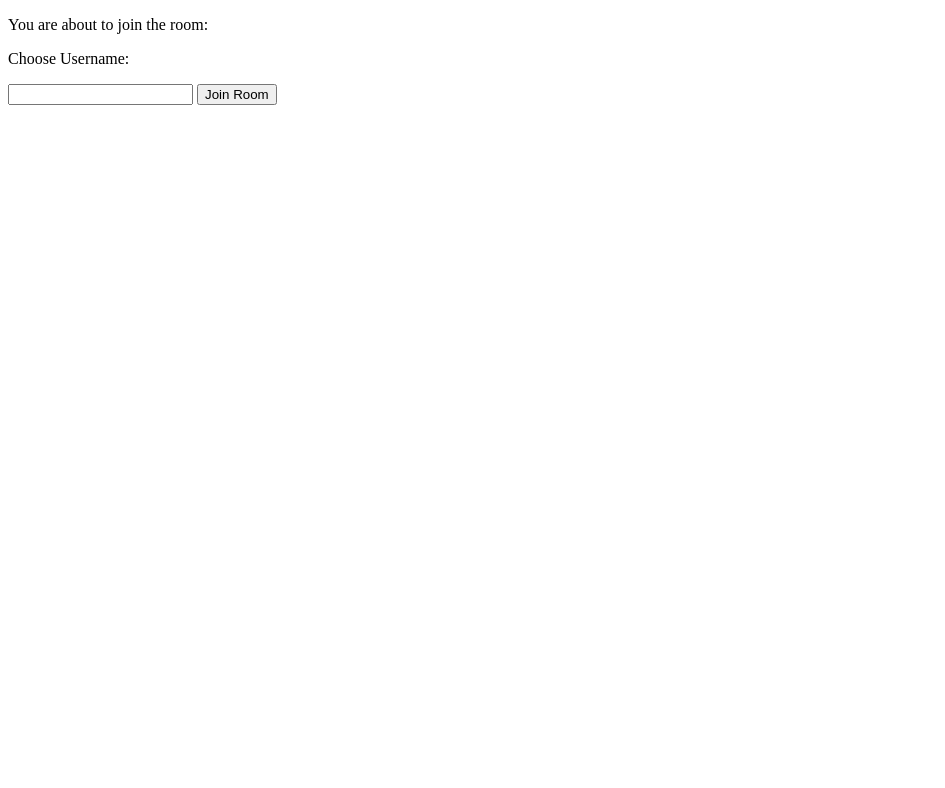
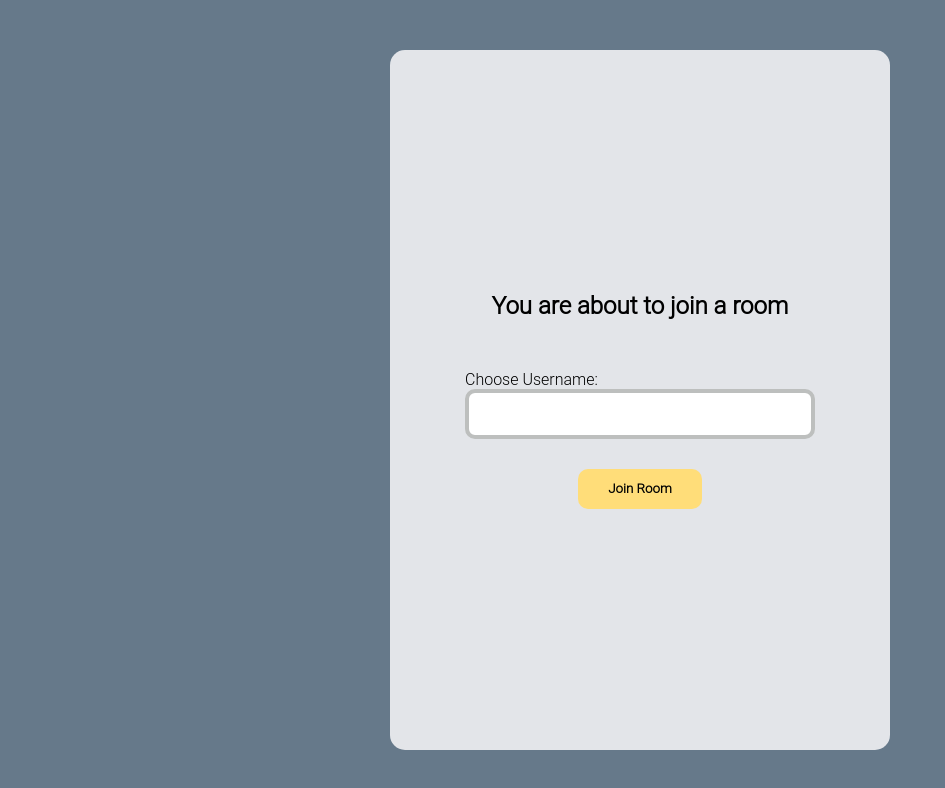
Before and after one commit to wangfelix/chat-app, a website: page public/html/joinroom.html in a window 1280 px wide. Shown: the whole page, without its empty margins (0-945 px from the left). Drawn offline with nearby package versions, Linux system fonts and the light colour scheme; no server answers.

Commit message:
joinroom page now styled

```diff
--- a/public/css/index.css
+++ b/public/css/index.css
@@ -15,7 +15,6 @@
 }
 
 body {
-    background: var(--main-bg-color);
     height: 100%;
 }
 
@@ -23,6 +22,7 @@ body {
     display: grid;
     place-items: center;
     height: 100vh;
+    background: var(--main-bg-color);
 }
 
 .create-room-form{
--- a/public/css/join-room.css
+++ b/public/css/join-room.css
@@ -0,0 +1,69 @@
+:root {
+    --main-bg-color: rgb(102, 121, 138);
+    --input-text-height: 50px;
+    --input-text-max-width: 350px;
+    --input-text-border-color: rgb(189, 191, 190);
+    --input-text-border-color-focus: rgb(79, 152, 224);
+    --btn-height: 40px
+}
+
+*{
+    padding: 0;
+    margin: 0;
+    box-sizing: border-box;
+    font-family: "Roboto Light" , sans-serif;
+}
+
+#content{
+    height: 100vh;
+    width: 100vw;
+    background: var(--main-bg-color);
+    display: grid;
+}
+
+#join-room-page-div{
+    height: 700px;
+    width: 500px;
+    background: #e3e5e9;
+    place-self: center;
+    border-radius: 15px;
+    display: flex;
+    flex-direction: column;
+    align-items: center;
+    place-content: center;
+}
+
+#room-name{
+
+}
+
+#input-container{
+    display: flex;
+    flex-direction: column;
+    margin-top: 50px;
+}
+
+#user-name{
+    border-color: var(--input-text-border-color);
+    border-radius: 10px;
+    border-width: 4px;
+    height: var(--input-text-height);
+    width: var(--input-text-max-width);
+    border-style:solid;
+}
+
+#user-name:focus {
+    outline: none;
+    border:4px solid var(--input-text-border-color-focus);
+    box-shadow: none;
+}
+
+#submitUserName{
+    height: var(--btn-height);
+    border: none;
+    padding: 10px 30px 10px 30px;
+    border-radius: 10px;
+    background: #ffdd79;
+    font-weight: bold;
+    margin-top: 30px;
+}
--- a/public/html/joinroom.html
+++ b/public/html/joinroom.html
@@ -7,10 +7,6 @@
     <link rel="stylesheet" href="../css/join-room.css" />
 </head>
 <body>
-    <p id="room-name">You are about to join the room: </p>
-    <p>Choose Username:</p>
-    <input id="userName" type="text"/>
-    <button id="submitUserName" onclick="createUser()">Join Room</button>
 
 
     <div id="content"></div>
@@ -20,6 +16,7 @@
     <script src="https://unpkg.com/react@17/umd/react.development.js" crossorigin></script>
     <script src="https://unpkg.com/react-dom@17/umd/react-dom.development.js" crossorigin></script>
     <script src="https://unpkg.com/babel-standalone@6/babel.min.js"></script>
+
     <script src="../javascript/joinroom.js" type="text/babel"></script>
 </body>
 </html>
--- a/public/javascript/joinroom.js
+++ b/public/javascript/joinroom.js
@@ -1,15 +1,48 @@
-const socket = io()
 const roomId = window.location.pathname.substr(1).split("/")[0]
-console.log("join room verbunden")
 
-socket.on('connect', function(){
-    socket.emit()
-})
+class JoinRoomPage extends React.Component {
+    constructor(props) {
+        super(props);
+        this.createUser = this.createUser.bind(this)
+        this.state = {
+           socket: null
+        };
+    }
 
-function createUser() {
-    const userName = document.getElementById('userName').value
-    socket.emit('createUser', {"roomId": roomId, "userName": userName})
+    componentWillMount() {
+        const socket = io();
+        this.setState(prevState => ({socket: socket}))
+    }
+
+    componentDidMount() {
+        const that = this
+        that.state.socket.on('connect', function(){
+            that.state.socket.emit()
+        })
+
+        that.state.socket.on("user created", (userId) => {
+            window.location.href = "/" + roomId + "/" + userId
+        })
+    }
+
+    createUser() {
+        const userName = document.getElementById('user-name').value
+        this.state.socket.emit('createUser', {"roomId": roomId, "userName": userName})
+    }
+
+    render() {
+        return (
+            <div id={"join-room-page-div"}>
+                <h2 id={"room-name"}>You are about to join a room </h2>
+                <div id={"input-container"}>
+                    <label>Choose Username:</label>
+                    <input id={"user-name"} type="text"/>
+                </div>
+                <button id={"submitUserName"} onClick={this.createUser}>Join Room</button>
+            </div>
+        );
+    }
 }
-socket.on("user created", (userId) => {
-    window.location.href = "/" + roomId + "/" + userId
-})
+
+const domContainer = document.getElementById('content');
+ReactDOM.render(React.createElement(JoinRoomPage), domContainer);
```
Also changed, not shown: public/html/room.html (+2 -0 lines).
